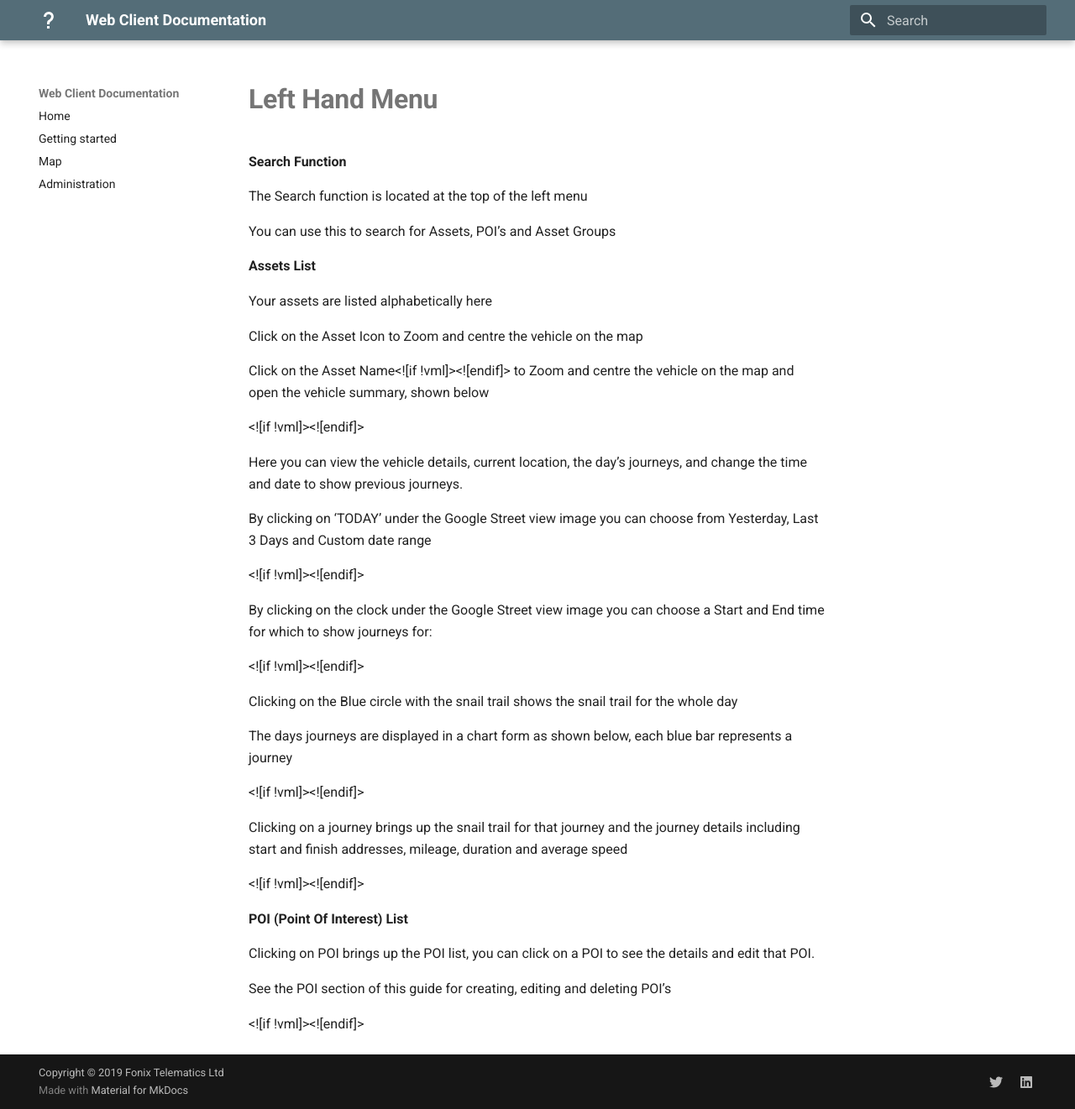
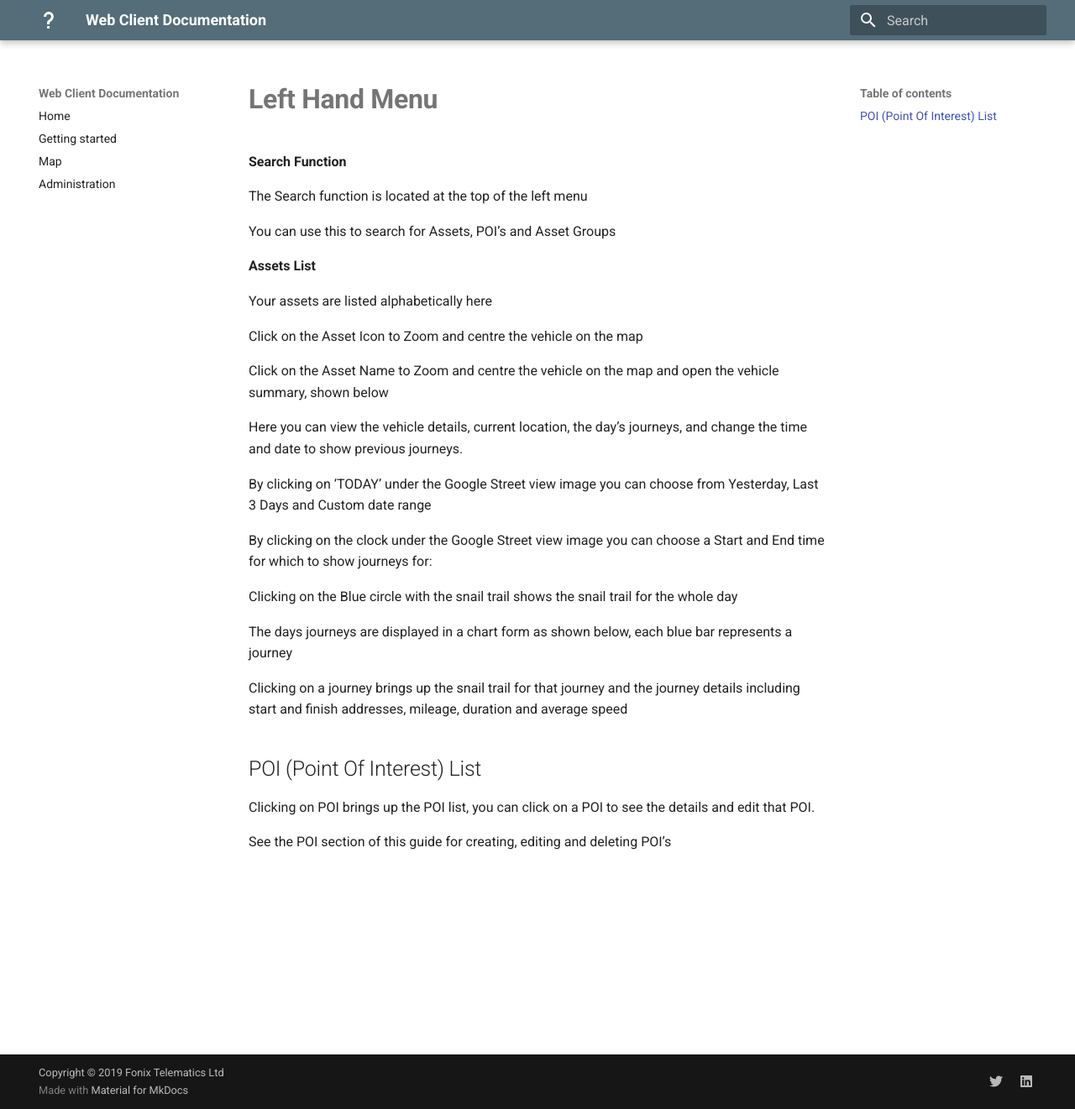
Before and after one commit to fonixtelematics/user-manual, an MkDocs documentation site: the page built from docs/Left-Hand Menu.md, in a window 1280 px wide and 1321 px high. Shown: the whole window at 84% size. Built offline with MkDocs 1.6.1 and Material for MkDocs 9.7.7, drawn with Linux system fonts in a browser that asks for light colours; some of the changed lines change nothing that is shown.

Commit message:
docs/Left-Hand Menu.md updated from https://stackedit.io/

```diff
--- a/docs/Left-Hand Menu.md
+++ b/docs/Left-Hand Menu.md
@@ -15,37 +15,38 @@ Click on the Asset Icon
  to Zoom and centre the vehicle on the map
 
 
-Click on the Asset Name<![if !vml]>![](file:////Users/anthonyrantell/Library/Group%20Containers/UBF8T346G9.Office/TemporaryItems/msohtmlclip/clip_image008.png)<![endif]> to Zoom and centre the vehicle on the map and open the vehicle summary, shown below
+Click on the Asset Name
+to Zoom and centre the vehicle on the map and open the vehicle summary, shown below
 
-<![if !vml]>![](file:////Users/anthonyrantell/Library/Group%20Containers/UBF8T346G9.Office/TemporaryItems/msohtmlclip/clip_image010.png)<![endif]>
+
 
 Here you can view the vehicle details, current location, the day’s journeys, and change the time and date to show previous journeys.
 
 By clicking on ‘TODAY’ under the Google Street view image you can choose from Yesterday, Last 3 Days and Custom date range
 
-<![if !vml]>![](file:////Users/anthonyrantell/Library/Group%20Containers/UBF8T346G9.Office/TemporaryItems/msohtmlclip/clip_image012.png)<![endif]>
+
 
 By clicking on the clock under the Google Street view image you can choose a Start and End time for which to show journeys for:
 
-<![if !vml]>![](file:////Users/anthonyrantell/Library/Group%20Containers/UBF8T346G9.Office/TemporaryItems/msohtmlclip/clip_image014.png)<![endif]>
+
 
 Clicking on the Blue circle with the snail trail shows the snail trail for the whole day
 
 The days journeys are displayed in a chart form as shown below, each blue bar represents a journey
 
-<![if !vml]>![](file:////Users/anthonyrantell/Library/Group%20Containers/UBF8T346G9.Office/TemporaryItems/msohtmlclip/clip_image015.png)<![endif]>
+
 
 Clicking on a journey brings up the snail trail for that journey and the journey details including start and finish addresses, mileage, duration and average speed
 
-<![if !vml]>![](file:////Users/anthonyrantell/Library/Group%20Containers/UBF8T346G9.Office/TemporaryItems/msohtmlclip/clip_image017.png)<![endif]>
 
-**POI (Point Of Interest) List**
+
+##POI (Point Of Interest) List
 
 Clicking on POI brings up the POI list, you can click on a POI to see the details and edit that POI.
 
 See the POI section of this guide for creating, editing and deleting POI’s
 
-<![if !vml]>![](file:////Users/anthonyrantell/Library/Group%20Containers/UBF8T346G9.Office/TemporaryItems/msohtmlclip/clip_image019.png)<![endif]>
+
 <!--stackedit_data:
-eyJoaXN0b3J5IjpbODQzMzYzNTkxXX0=
+eyJoaXN0b3J5IjpbNjkzMTYwMjI0XX0=
 -->
```
